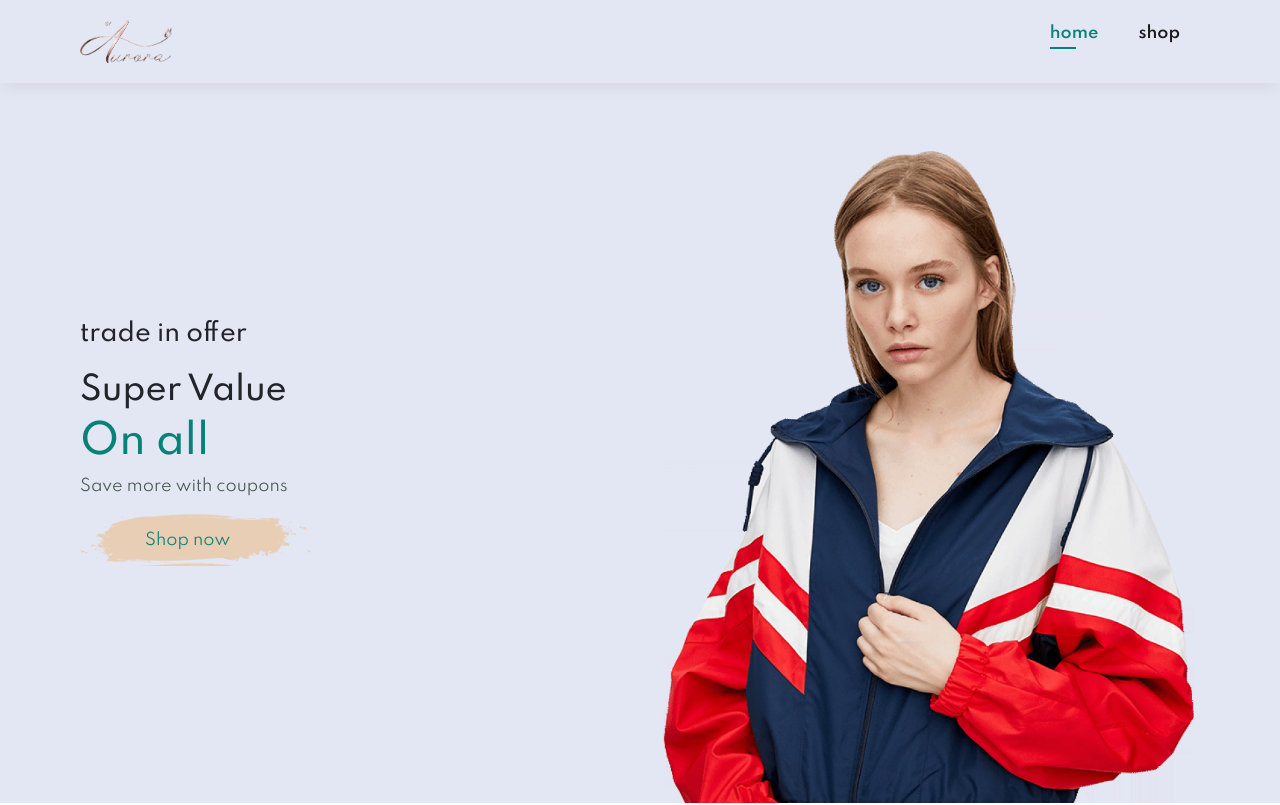
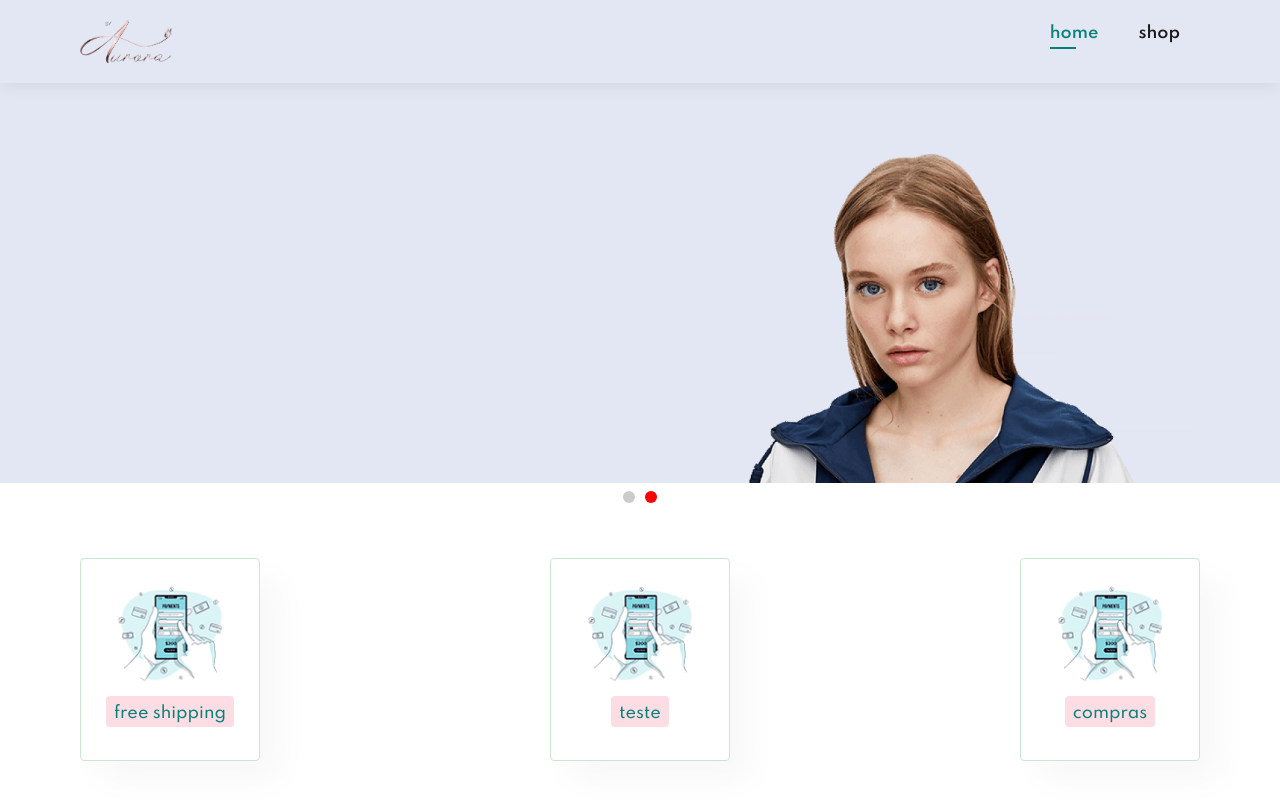
Before and after one commit to LucasMelo59/delivery-frontend, an Angular app: page / in a window 1280 px wide. Shown: the top 805 px of the page. Built offline with nearby package versions, Linux system fonts and the light colour scheme.

Commit message:
ajuste home

```diff
--- a/src/app/components/banners/parallax-banner/parallax-banner.component.scss
+++ b/src/app/components/banners/parallax-banner/parallax-banner.component.scss
@@ -1,7 +1,7 @@
 #banner {
   background-image: url("/assets/2.jpg");
   width: 100%;
-  height: 100vh;
+  height: 50%;
   background-size: cover;
   background-position: top 60px center;
   background-repeat: no-repeat;
--- /dev/null
+++ b/src/app/components/carrosel/carrosel.component.html
@@ -0,0 +1,32 @@
+
+  <div
+  id="hero2"
+  class="item"
+  [style.backgroundImage]="
+    'url(' + imagens[indexImagemAtiva] + ')'
+  "
+></div>
+<!-- Botões de controle -->
+<div class="botoes-controle">
+  <button
+    *ngFor="let imagem of imagens; index as i"
+    [class.ativo]="i === indexImagemAtiva"
+    (click)="pararTimer(); ativarImagem(i)"></button>
+</div>
+
+<!--
+  Cria imagens que ficam "escondidas"
+  para forçar o navegador a baixar as
+  imagens assim que o HTML é interpretado.
+
+  Isto evitar o delay de carregamento
+  das imagens do carrossel na primeira
+  vez que cada imagem é mostrada na tela.
+-->
+<img
+  *ngFor="let imagem of imagens"
+  [src]="imagem"
+  width="1"
+  height="1"
+  style="opacity: 0; position: fixed"
+/>
--- /dev/null
+++ b/src/app/components/carrosel/carrosel.component.scss
@@ -0,0 +1,39 @@
+
+// .item {
+//   background-size: cover;
+//   background-repeat: no-repeat;
+//   height: 300px;
+//   transition: all 0.5s ease-in-out;
+// }
+
+#hero2 {
+  height: 50vh;
+  width: 100%;
+  background-size: cover;
+  background-repeat: no-repeat;
+  background-attachment: fixed;
+  padding: 0 80px;
+  transition:all 2s ease-in-out;
+  position: relative;
+}
+
+.botoes-controle {
+  display: flex;
+  gap: 10px;
+  justify-content: center;
+  margin-top: 8px;
+}
+
+.botoes-controle button {
+  background: #ccc;
+  border: none;
+  border-radius: 50%;
+  cursor: pointer;
+  height: 12px;
+  width: 12px;
+}
+
+.botoes-controle button.ativo {
+  background: #ff0000;
+  cursor: default;
+}
--- /dev/null
+++ b/src/app/components/carrosel/carrosel.component.ts
@@ -0,0 +1,55 @@
+import { Component, Input, OnDestroy, OnInit } from '@angular/core';
+import { Subscription, timer } from 'rxjs';
+
+@Component({
+  selector: 'app-carrosel',
+  templateUrl: './carrosel.component.html',
+  styleUrls: ['./carrosel.component.scss']
+})
+export class CarroselComponent implements OnInit, OnDestroy {
+
+  timerSubs!: Subscription
+
+  @Input() imagens: string[] = []
+
+  private _indexImagemAtiva: number = 0;
+
+  get indexImagemAtiva(){
+    return this._indexImagemAtiva;
+  }
+
+  set indexImagemAtiva(value: number) {
+    this._indexImagemAtiva =
+      value < this.imagens.length ? value : 0;
+  }
+
+  ngOnDestroy(): void {
+    this.pararTimer();
+  }
+
+
+  ngOnInit(): void {
+  this.iniciarTimer()
+  }
+
+  iniciarTimer(): void {
+    this.timerSubs = timer(5000).subscribe(()=> {
+      this.ativarImagem(
+        this.indexImagemAtiva + 1
+      )
+    })
+  }
+
+  pararTimer(): void {
+    this.timerSubs?.unsubscribe();
+  }
+
+  ativarImagem(index: number) {
+    this.indexImagemAtiva = index;
+    this.iniciarTimer();
+  }
+
+
+
+
+}
--- a/src/app/components/components.module.ts
+++ b/src/app/components/components.module.ts
@@ -10,10 +10,12 @@ import { BannersModule } from './banners/banners.module';
 import { FooterHomeComponent } from './footers/footer-home/footer-home.component';
 import { FootersModule } from './footers/footers.module';
 import { RouterModule } from '@angular/router';
+import { CarroselComponent } from './carrosel/carrosel.component';
 
 @NgModule({
   declarations: [
     FeatureComponent,
+    CarroselComponent,
   ],
   imports: [
     CommonModule,
@@ -29,7 +31,8 @@ import { RouterModule } from '@angular/router';
     HeadersModule,
     FeatureComponent,
     BannersModule,
-    FootersModule
+    FootersModule,
+    CarroselComponent
   ]
 })
 export class ComponentsModule { }
--- a/src/app/templates/template-home/template-home.component.html
+++ b/src/app/templates/template-home/template-home.component.html
@@ -1,5 +1,7 @@
 <app-nav-header></app-nav-header>
-<app-home-banner></app-home-banner>
+<!-- <app-home-banner></app-home-banner> -->
+<app-carrosel [imagens]="imagens" ></app-carrosel>
+
 <app-feature></app-feature>
 <app-card-produto   [modeloDeColecao]="'summer collection'" [listaProdutos]="listaProdutos" >
 
--- a/src/app/templates/template-home/template-home.component.scss
+++ b/src/app/templates/template-home/template-home.component.scss
@@ -0,0 +1,3 @@
+* {
+  width: 100%;
+}
--- a/src/app/templates/template-home/template-home.component.ts
+++ b/src/app/templates/template-home/template-home.component.ts
@@ -18,4 +18,11 @@ export class TemplateHomeComponent {
   }
  ]
 
+
+ imagens: string[] = [
+ '/assets/hero4.png',
+ '/assets/2.jpg'
+
+ ]
+
 }
```
Also changed, not shown: 1 other file (tests, documents, lock files or other folders).
